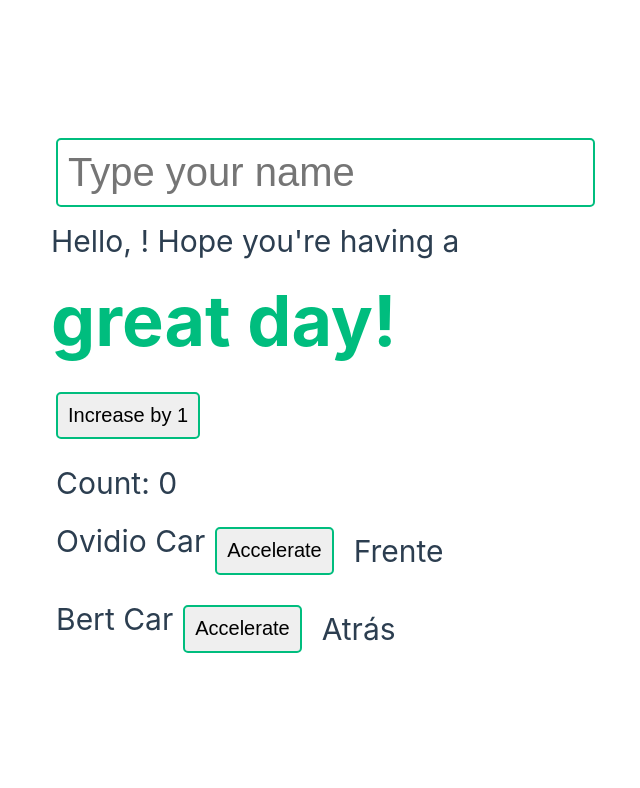
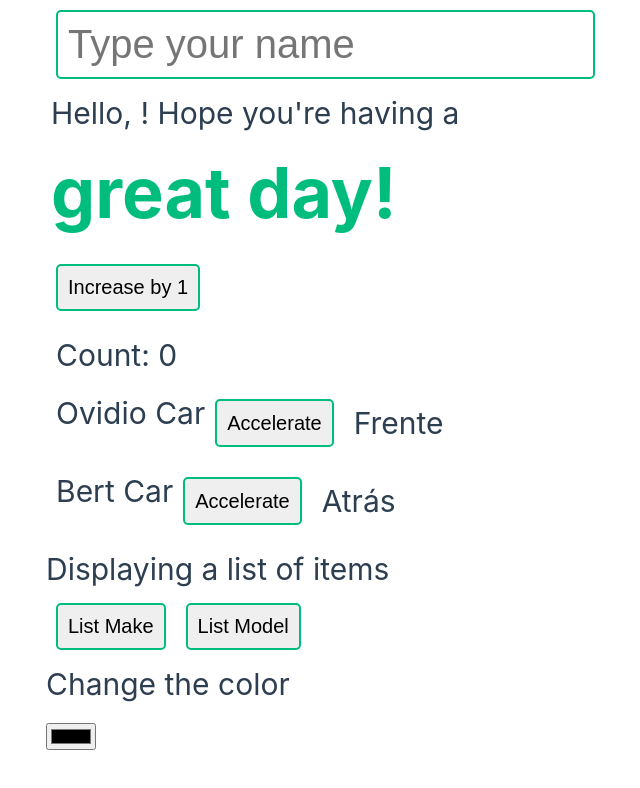
Before and after one commit to Ovidiojcf/vue-first-project, a Vue app: page / in a window 1280 px wide. Shown: the top 788 px of the page, without its empty margins (35-675 px from the left). Built offline with nearby package versions, Linux system fonts and the light colour scheme.

Commit message:
tasks about directives

```diff
--- a/src/App.vue
+++ b/src/App.vue
@@ -23,6 +23,12 @@
     <div>
       <carsDrive :position="position === 'Frente' ? 'Atrás' : 'Frente'" @change-position="handlePosition" />
     </div>
+    <div>
+      <listMaterials/>
+    </div>
+    <div>
+      <colorPicker/>
+    </div>
   </div>
 </template>
 <!-- Para utilizar algum componente nessa página é necessário importa-lo na tag script-->
@@ -31,6 +37,8 @@
   import HelloPerson from './components/HelloPerson.vue';
   import IncreaseComponent from './components/IncreaseComponent.vue';
   import carsDrive from './components/carsDrive.vue';
+  import listMaterials from './components/listMaterials.vue';
+  import colorPicker from './components/colorPicker.vue';
 
   const name = ref("");
   const message = ref("");
--- /dev/null
+++ b/src/components/colorPicker.vue
@@ -0,0 +1,19 @@
+<template>
+    <div style="display: flex; flex-direction: column; gap: 15px;">
+        <h1>Change the color</h1>
+        <input type="color" v-model="corAnimal">
+        <div  :style="{'background-color': corAnimal }" class="animal">
+        </div>
+    </div>
+</template>
+<script setup>
+    import {ref} from 'vue';
+    const corAnimal = ref('');
+</script>
+<style>
+    .animal{
+    width: 100px;
+      height: 100px;
+      clip-path: polygon(50% 0%, 61% 35%, 98% 35%, 68% 57%, 79% 91%, 50% 70%, 21% 91%, 32% 57%, 2% 35%, 39% 35%);
+    }
+</style>
--- /dev/null
+++ b/src/components/listMaterials.vue
@@ -0,0 +1,88 @@
+<template>
+    <h1>Displaying a list of items</h1>
+    <button @click="mostrarMake()" class="primary-button">List Make</button>
+    <button @click="mostrarModel()" class="primary-button">List Model</button>
+    <ul v-if="exibir == true">
+	    <li v-for="(car, index) in cars" :key="index">{{ car[tabela] }}</li>
+    </ul>
+</template>
+
+<style>
+    .primary-button{
+        font-size: 20px;
+        border: 2px solid hsla(160, 100%, 37%, 1);
+        border-radius: 5px;
+        font-size: 20px;
+    }
+</style>
+
+<script setup>
+    import {ref} from 'vue';
+
+    const exibir = ref(false);
+    const tabela= ref('');
+
+    function mostrarMake(){
+        tabela.value = 'make';
+        console.log("mudando o valor de exibir");
+        exibir.value = exibir.value ? false : true;
+    }
+    function mostrarModel(){
+        tabela.value = 'model';
+        console.log("mudando o valor de exibir");
+        exibir.value = exibir.value ? false : true;
+    }
+    const cars = [
+    {
+        make: "Toyota",
+        model: "Corolla",
+        year: 2022,
+        color: "Blue",
+        engine: "1.8L I4",
+        transmission: "Automatic",
+        fuelType: "Gasoline",
+        price: 25000
+    },
+    {
+        make: "Honda",
+        model: "Civic",
+        year: 2021,
+        color: "Red",
+        engine: "2.0L I4",
+        transmission: "Manual",
+        fuelType: "Gasoline",
+        price: 23000
+    },
+    {
+        make: "Ford",
+        model: "Mustang",
+        year: 2023,
+        color: "Black",
+        engine: "5.0L V8",
+        transmission: "Automatic",
+        fuelType: "Gasoline",
+        price: 45000
+    },
+    {
+        make: "Tesla",
+        model: "Model 3",
+        year: 2022,
+        color: "White",
+        engine: "Electric",
+        transmission: "Automatic",
+        fuelType: "Electric",
+        price: 50000
+    },
+    {
+        make: "Chevrolet",
+        model: "Camaro",
+        year: 2021,
+        color: "Yellow",
+        engine: "3.6L V6",
+        transmission: "Automatic",
+        fuelType: "Gasoline",
+        price: 35000
+    }
+    ];
+
+</script>
```
